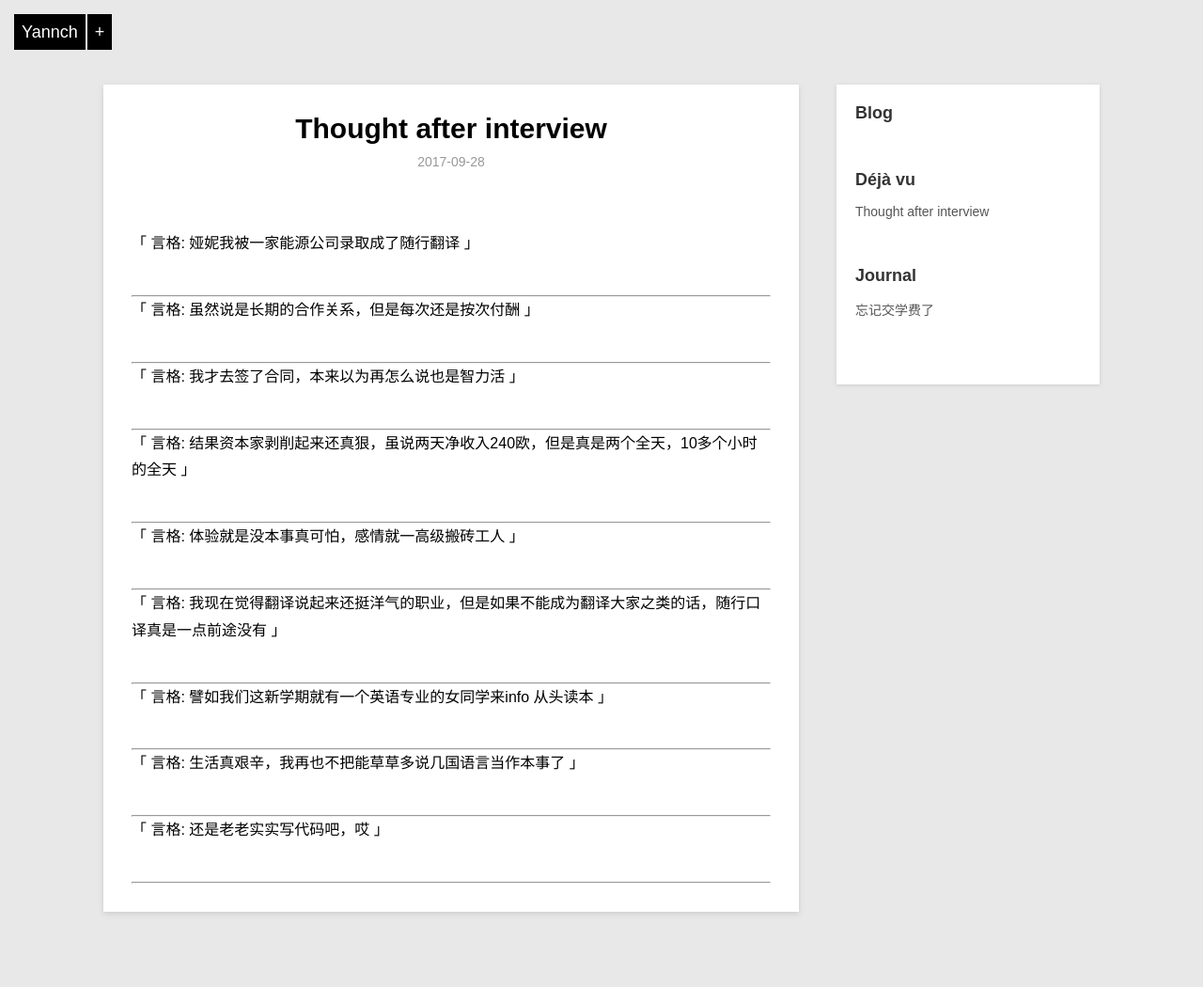
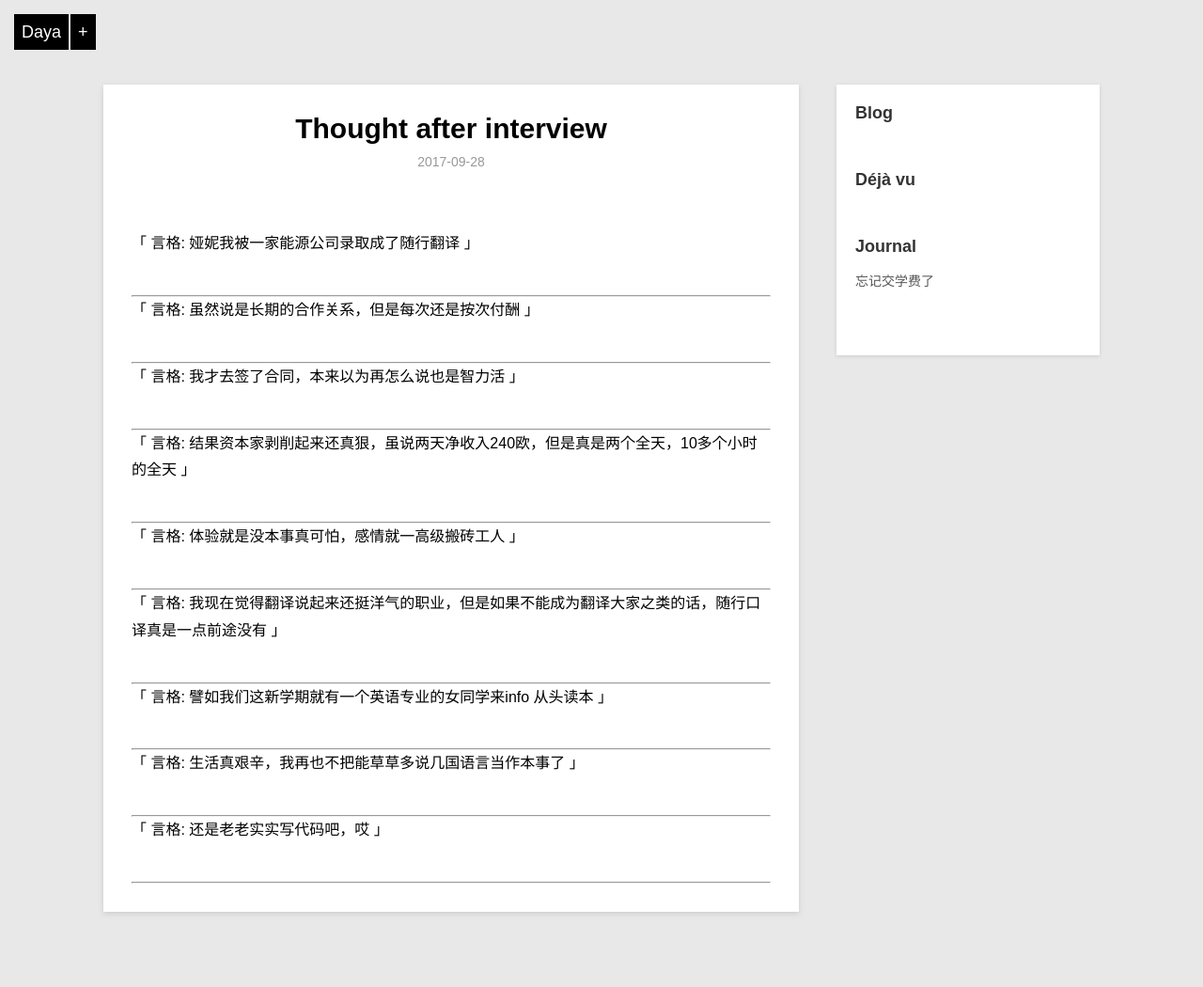
Before and after one commit to dayadaoshanghai/daya.github.io, a Jekyll site: the page built from _posts/about/2017-09-28-afterInterview.md, in a window 1280 px wide. Shown: the whole page at 94% size. Built offline with Jekyll 4.4.1, drawn with Linux system fonts in a browser that asks for light colours.

```diff
--- a/_layouts/default.html
+++ b/_layouts/default.html
@@ -3,13 +3,13 @@
 <head>
     <!--
     * Author:         BeiYuu
-    * Revised:        Yann
+    * Revised:        Daya
     -->
     <meta charset="utf-8" />
     <title>{% if page.title %}{{ page.title }} | {% endif %}{{ site.title }}</title>
-    <meta name="author" content="Yann" />
+    <meta name="author" content="Johnson" />
     <meta name="renderer" content="webkit">
-    <meta name="description" content="Yannch" />
+    <meta name="description" content="Johnson" />
     <meta name="viewport" content="width=device-width, initial-scale=1.0, minimum-scale=1.0">
     <link rel="stylesheet" href="/css/default.css" type="text/css" />
     <link rel="shortcut icon" href="/favicon.ico" type="image/x-icon" />
@@ -20,12 +20,12 @@
 
     <div class="home-menu">
         <div class="home-icon-con">
-            <a class="home-menu-icon" href="/">Yannch</a>
+            <a class="home-menu-icon" href="/">Daya</a>
             <a class="home-follow" href="#" title="Contact Me">+</a>
         </div>
         <div class="home-contact">
-            <a href="https://github.com/camscofie/" target="_blank" style="margin-left:-5px;"><img src="/images/github.png" alt="" width="22"/></a>
-            <a href="https://www.zhihu.com/people/camscofie" target="_blank" style="text-align:right"><img src="http://www.zhihu.com/favicon.ico" alt="" width="22"/></a>
+            <a href="https://github.com/dayadaoshanghai/" target="_blank" style="margin-left:-5px;"><img src="/images/github.png" alt="" width="22"/></a>
+
         </div>
     </div>
 
```
Also changed, not shown: _posts/about/2017-09-28-afterInterview.md (renamed from _posts/dejavu/2017-09-28-afterInterview.md, +1 -1 lines), _posts/about/template.md (renamed from _posts/dejavu/template.md, +2 -2 lines), _posts/blog/template.md (+1 -1 lines), _posts/journal/template.md (+1 -1 lines), README.md, about/index.md (renamed from dejavu/index.md), 3 other files.
